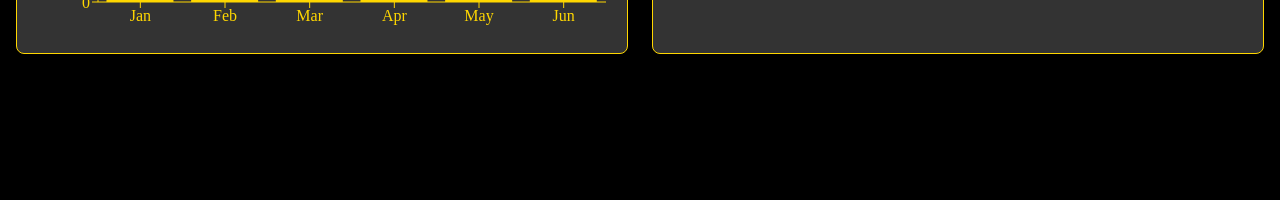
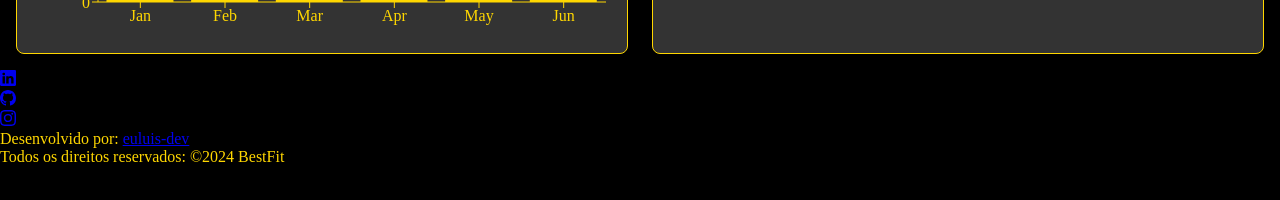
Before and after one commit to euluisdev/personal-app, a Next.js app: page /admin-dashboard in a window 1280 px wide. Shown: the part 692-892 px from the top of the page. Built offline with nearby package versions, Linux system fonts and the light colour scheme; no server answers; the database is empty.

Commit message:
add feature: footer component was imported in the admin-dashboard page

```diff
--- a/package.json
+++ b/package.json
@@ -20,6 +20,7 @@
     "next": "^14.2.13",
     "react": "^18",
     "react-dom": "^18",
+    "react-icons": "^5.3.0",
     "recharts": "^2.12.7"
   },
   "devDependencies": {
--- a/src/app/admin-dashboard/page.js
+++ b/src/app/admin-dashboard/page.js
@@ -6,6 +6,8 @@ import { BarChart, Bar, XAxis, YAxis, Tooltip, ResponsiveContainer } from 'recha
 import { Bell, MessageSquare } from 'lucide-react';
 import AdminNavBar from '@/components/AdminNavBar';
 import styles from '../../styles/admin-dashboard/page.module.css';
+
+import Footer from '@/components/footer';
 
 export default function AdminDashboard() {
   const [users, setUsers] = useState([]);
@@ -184,6 +186,7 @@ export default function AdminDashboard() {
           </div>
         </div>
       </div>
+      <Footer />
     </div>
   );
 };
--- a/src/app/layout.js
+++ b/src/app/layout.js
@@ -1,4 +1,3 @@
-import NavBar from "@/components/NavBar";
 import "./globals.css";
 
 export const metadata = {
```
Also changed, not shown: 1 other file (tests, documents, lock files or other folders).
